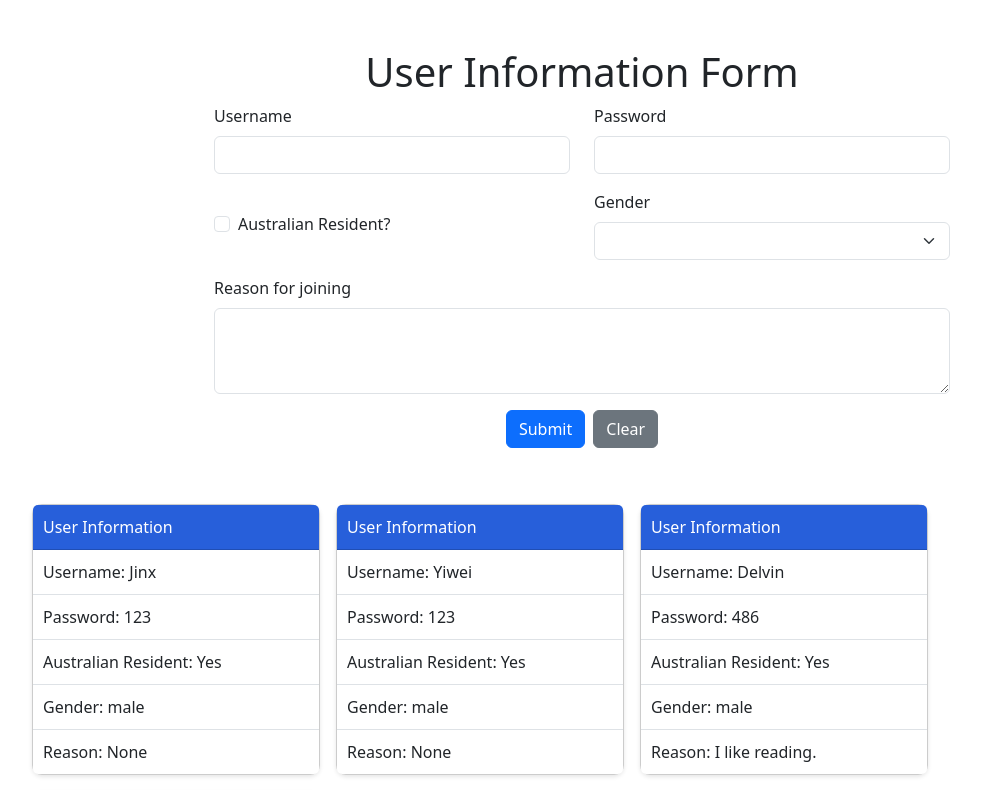
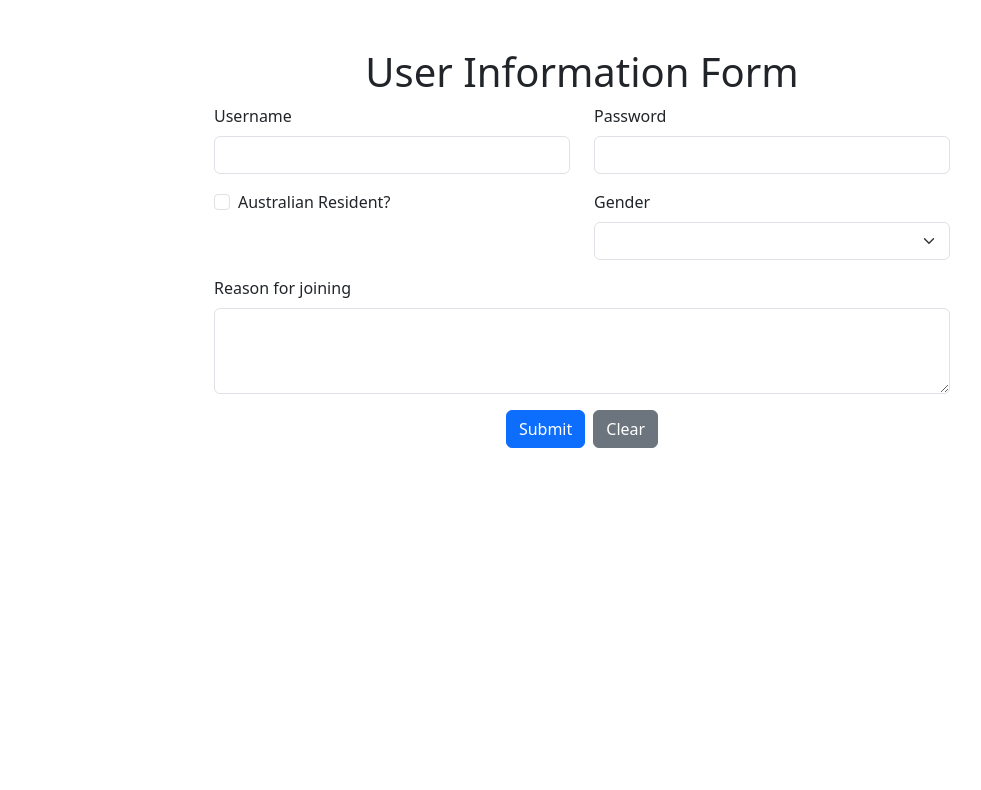
Before and after one commit to ShiinsMashiro/FIT5032, a Vue app: page / in a window 1280 px wide. Shown: the top 790 px of the page, without its empty margins (58-1039 px from the left). Built offline with nearby package versions, Linux system fonts and the light colour scheme.

Commit message:
ePortfolio Task 4.1: Complete Activity 1 - Setup Week 4 form validation and initialize empty submission state

```diff
--- a/src/components/LibraryRegistrationForm.vue
+++ b/src/components/LibraryRegistrationForm.vue
@@ -1,31 +1,27 @@
 <template>
   <div class="container mt-5">
     <div class="row">
-      <div class="col-12 col-sm-10 offset-sm-1 col-md-8 offset-md-2">
+      <div class="col-md-8 offset-md-2">
         <h1 class="text-center">User Information Form</h1>
         <form @submit.prevent="submitForm">
-          <!-- Activity 7: Responsive Breakpoints for Username and Password -->
-          <!-- col-sm-6 ensures two columns at 600px (sm >= 576px) and 900px (md >= 768px) -->
           <div class="row mb-3">
-            <div class="col-12 col-sm-6">
+            <div class="col-md-6 col-sm-6">
               <label for="username" class="form-label">Username</label>
-              <input type="text" class="form-control" id="username" v-model="formData.username">
+              <input type="text" class="form-control" id="username" v-model="formData.username" />
             </div>
-            <div class="col-12 col-sm-6">
+            <div class="col-md-6 col-sm-6">
               <label for="password" class="form-label">Password</label>
-              <input type="password" class="form-control" id="password" v-model="formData.password">
+              <input type="password" class="form-control" id="password" v-model="formData.password" />
             </div>
           </div>
-
-          <!-- Activity 7: Responsive Breakpoints for Australian Resident and Gender -->
           <div class="row mb-3">
-            <div class="col-12 col-sm-6 d-flex align-items-center">
-              <div class="form-check mt-2 mt-sm-0">
-                <input type="checkbox" class="form-check-input" id="isAustralian" v-model="formData.isAustralian">
+            <div class="col-md-6 col-sm-6">
+              <div class="form-check">
+                <input type="checkbox" class="form-check-input" id="isAustralian" v-model="formData.isAustralian" />
                 <label class="form-check-label" for="isAustralian">Australian Resident?</label>
               </div>
             </div>
-            <div class="col-12 col-sm-6">
+            <div class="col-md-6 col-sm-6">
               <label for="gender" class="form-label">Gender</label>
               <select class="form-select" id="gender" v-model="formData.gender">
                 <option value="male">Male</option>
@@ -34,12 +30,10 @@
               </select>
             </div>
           </div>
-
           <div class="mb-3">
             <label for="reason" class="form-label">Reason for joining</label>
             <textarea class="form-control" id="reason" rows="3" v-model="formData.reason"></textarea>
           </div>
-
           <div class="text-center">
             <button type="submit" class="btn btn-primary me-2">Submit</button>
             <button type="button" class="btn btn-secondary" @click="clearForm">Clear</button>
@@ -48,7 +42,7 @@
       </div>
     </div>
 
-    <!-- Activity 6 & 7: Display Submitted User Information Cards with Responsive Layout -->
+    <!-- Display Submitted Cards -->
     <div class="row mt-5" v-if="submittedCards.length">
       <div class="d-flex flex-wrap justify-content-center justify-content-sm-start">
         <div v-for="(card, index) in submittedCards" :key="index" class="card m-2" style="width: 18rem;">
@@ -79,12 +73,7 @@ const formData = ref({
   gender: ''
 })
 
-const submittedCards = ref([
-  { username: 'Jinx', password: '123', isAustralian: true, gender: 'male', reason: 'None' },
-  { username: 'Yiwei', password: '123', isAustralian: true, gender: 'male', reason: 'None' },
-  { username: 'Delvin', password: '486', isAustralian: true, gender: 'male', reason: 'I like reading.' },
-  { username: 'Beg', password: '999', isAustralian: true, gender: 'male', reason: 'I like history.' }
-])
+const submittedCards = ref([])
 
 const submitForm = () => {
   submittedCards.value.push({ ...formData.value })
```
Also changed, not shown: 1 other file (tests, documents, lock files or other folders).
